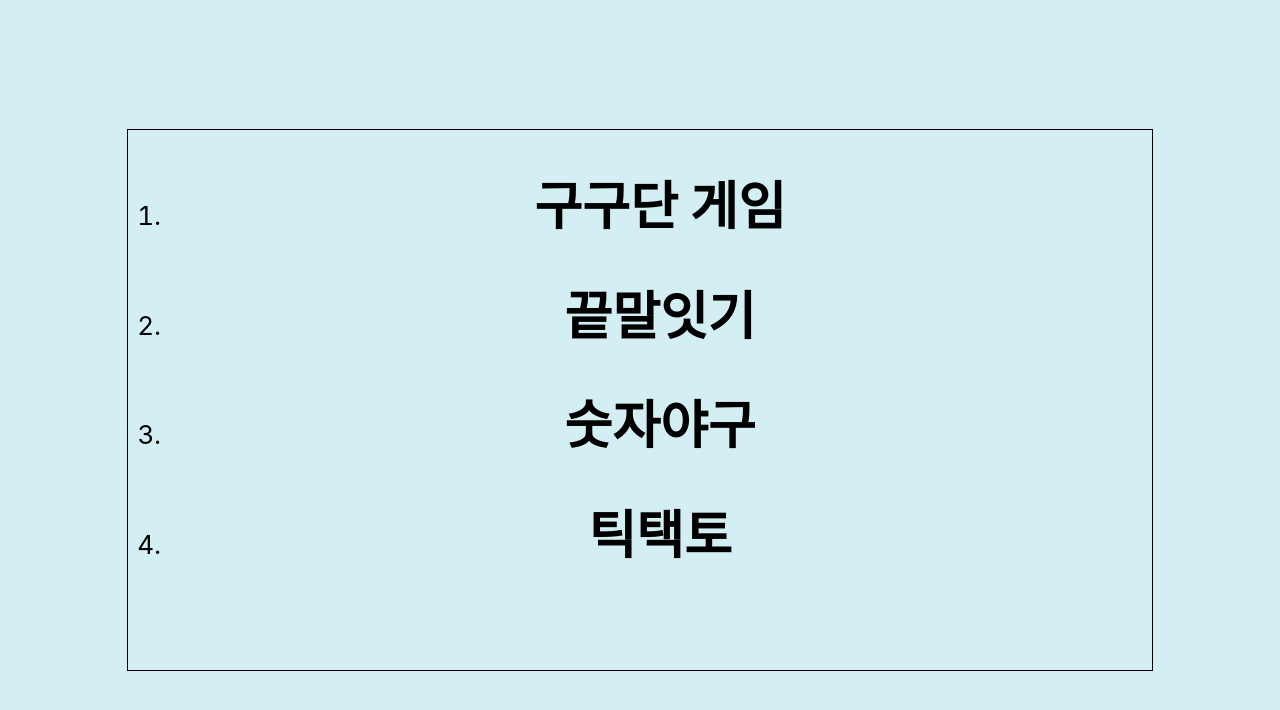
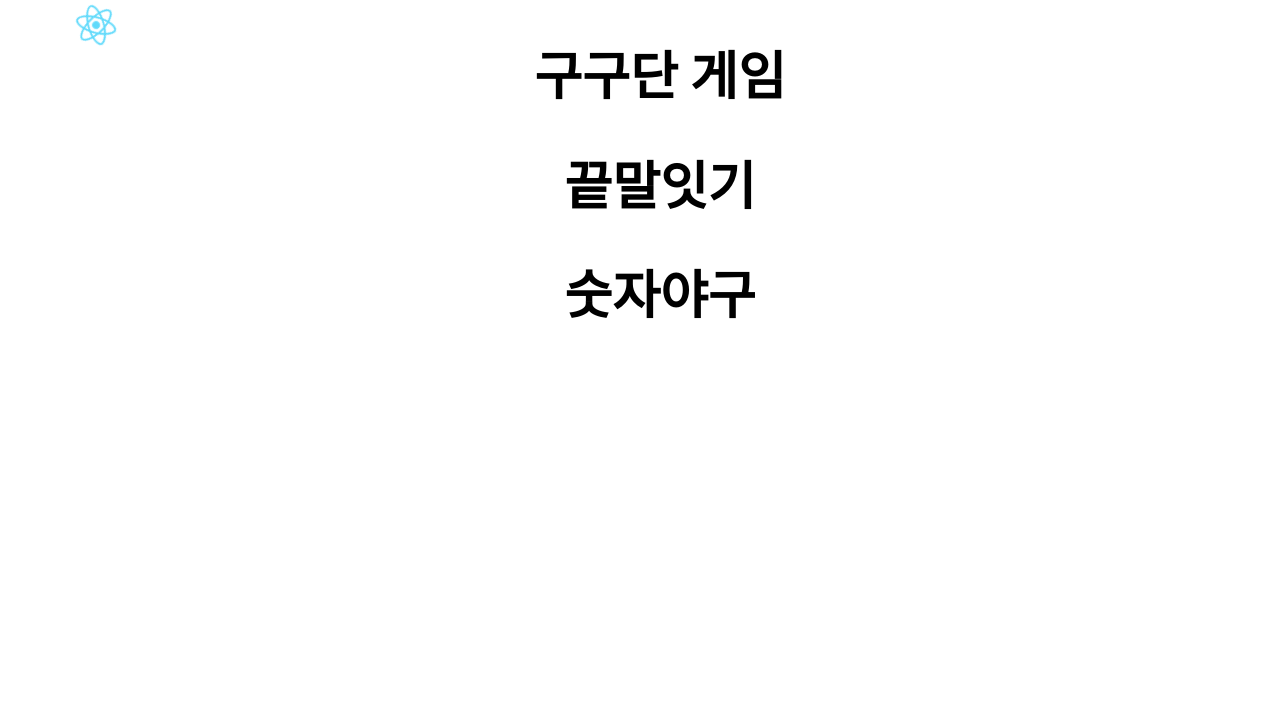
Before and after one commit to leedokchidok19/minigames, a React (Create React App) app: page / in a window 1280 px wide. Shown: the top 710 px of the page. Built offline with nearby package versions, Linux system fonts and the light colour scheme.

Commit message:
background, border 제거 ol 목록제거

```diff
--- a/src/App.css
+++ b/src/App.css
@@ -1,11 +1,15 @@
+:root{
+  --text-color:#f0f4f5;
+  --background-color:rgba(35, 177, 200, 0.2);
+  --accent-color:#d49446;
+}
 .App {
   text-align: center;
-  background-color: rgba(35, 177, 200, 0.2);
   min-height: 100vh;
   display: flex;
+  justify-content: space-between;
   flex-direction: column;
   align-items: center;
-  justify-content: center;
   font-size: calc(10px + 2vmin);
   color: black;
 }
@@ -14,9 +18,20 @@
   height: 2vmin;
   pointer-events: none;
 }
-
+.header{
+  width: 100%;
+  height: 50px;
+}
+.header-logo{
+width: 15%;
+height: 100%;
+}
+.header .logo{
+  width: 100%;
+  height: 100%;
+}
 @media (prefers-reduced-motion: no-preference) {
-  .App-logo {
+  .App-logo, .header .logo {
     animation: App-logo-spin infinite 20s linear;
   }
 }
--- a/src/App.js
+++ b/src/App.js
@@ -1,11 +1,17 @@
 import React, { Component } from 'react';
 import './App.css';
 import MinigamesModules from './minigames/Minigames.js';
+import img_logo from "./logo.svg";
 
 class App extends Component {
   render(){
     return (
       <div className="App">
+      <header className="header">
+        <div className="header-logo">
+          <img className="logo" src={img_logo} title="logo" alt="logo" target="_blank"/>
+        </div>
+      </header>
         <MinigamesModules />
       </div>
     );
--- a/src/minigames/Minigames.css
+++ b/src/minigames/Minigames.css
@@ -1,7 +1,10 @@
 .minigames{
+  position: absolute;
   width: 80%;
   height: 540px;
-  border: 1px solid black;
+}
+.minigames > ol{
+  list-style: none;
 }
 .minigames > ol > li > div{
   display: none;
--- a/src/minigames/Minigames.js
+++ b/src/minigames/Minigames.js
@@ -14,7 +14,7 @@ class Minigames extends Component {
                         {mgtitle:'title-gugudan', mgName:'구구단 게임', module:<Gugudan />},
                         {mgtitle:'title-wordChain', mgName:'끝말잇기', module:<WordChain />},
                         {mgtitle:'title-numberBaseball', mgName:'숫자야구', module:<NumberBaseball />},
-                        {mgtitle:'title-tictactoe', mgName:'틱택토', module:<Tictactoe />},
+                      //  {mgtitle:'title-tictactoe', mgName:'틱택토', module:<Tictactoe />},
                      ],
     }
   }
```
